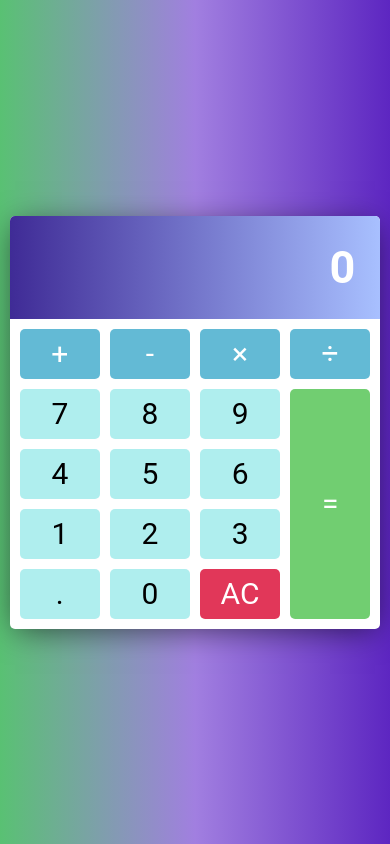
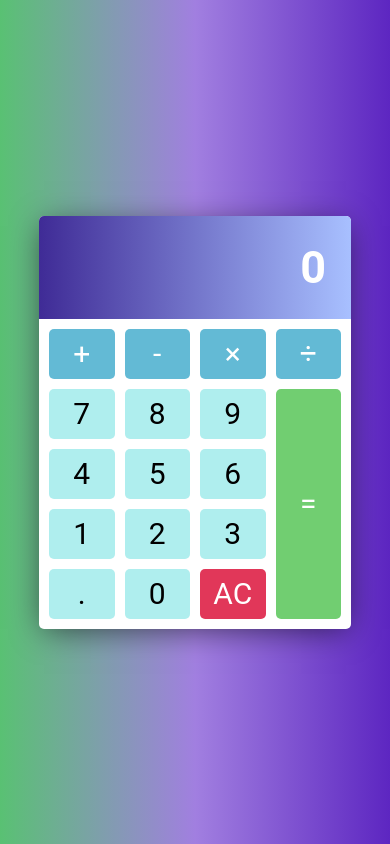
Before and after one commit to stefanm95/JS-Calculator, a plain HTML site: page index.html in a window 390 px wide. Drawn offline with Linux system fonts and the light colour scheme.

Commit message:
first1.01

```diff
--- a/style.css
+++ b/style.css
@@ -28,7 +28,7 @@ body {
   margin: 0;
   padding: 25px;
   font-size: 45px;
-  font-family: "Roboto", sans-serif;
+  font-family: 'Roboto', sans-serif;
   font-weight: 100px;
   overflow-x: auto;
 }
@@ -55,7 +55,7 @@ button {
   min-height: 50px;
   font-size: 30px;
   font-weight: 100px;
-  font-family: "Roboto", sans-serif;
+  font-family: 'Roboto', sans-serif;
   border: none;
   border-radius: 5px;
   cursor: pointer;
@@ -92,6 +92,6 @@ button:focus {
 
 @media screen and (max-width: 600px) {
   .calculator {
-    width: 95%;
+    width: 80%;
   }
 }
```
